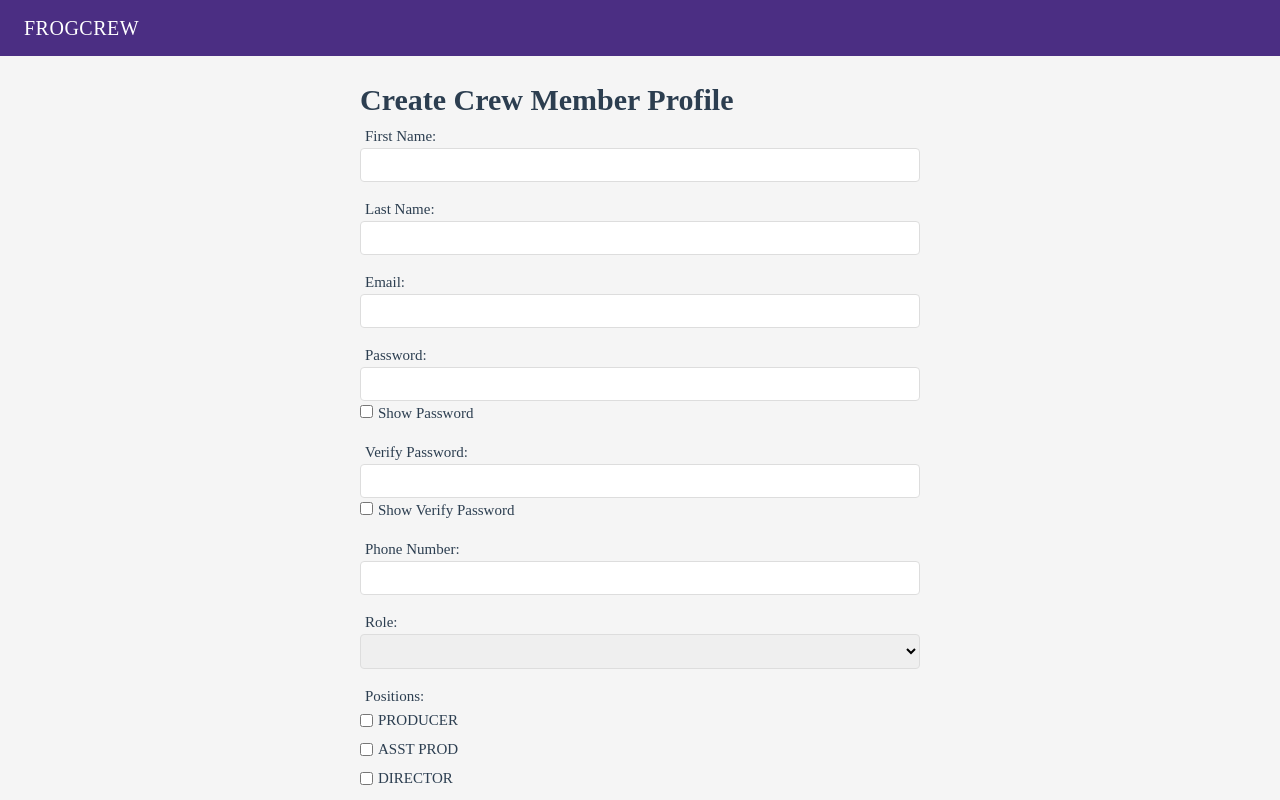
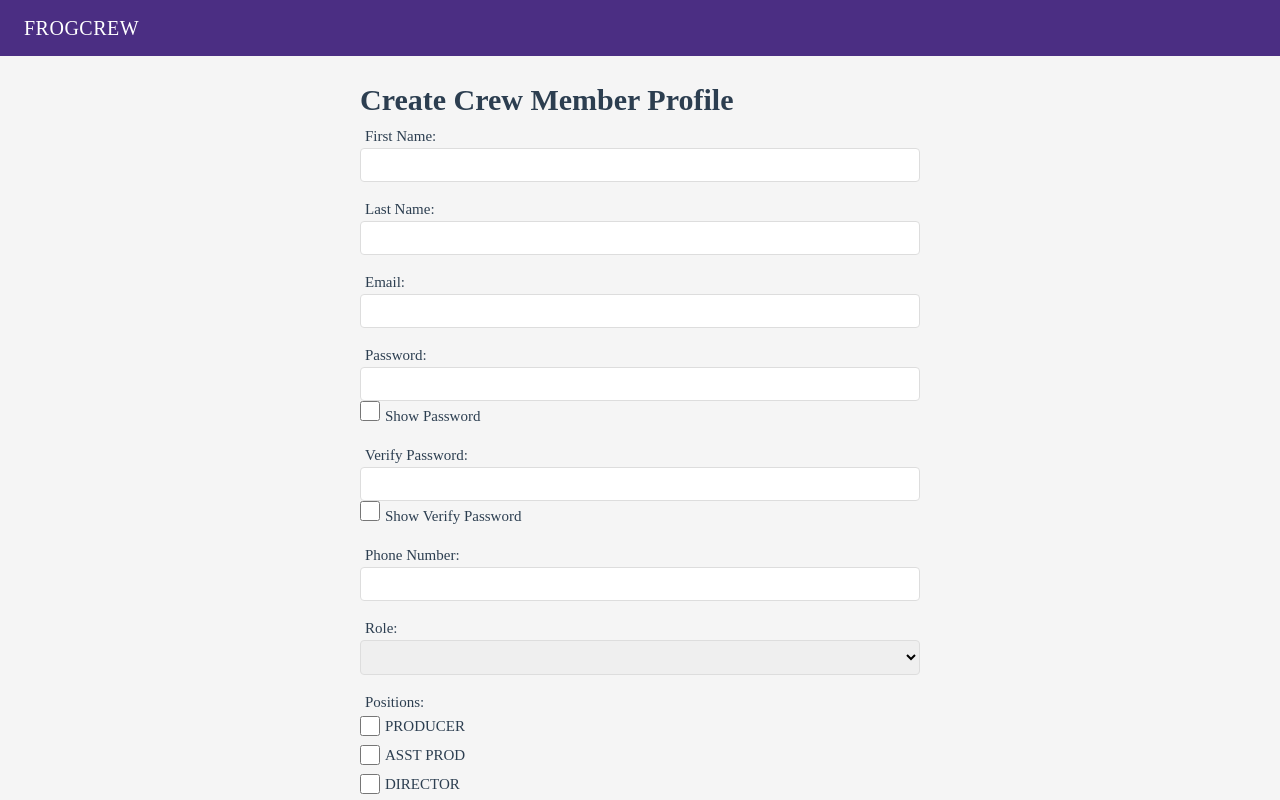
Before and after one commit to alsuri04/FrogCrew-frontend, a Vue app: page /register in a window 1280 px wide. Built offline with nearby package versions, Linux system fonts and the light colour scheme.

Commit message:
fix button routing

```diff
--- a/src/components/CrewMember/CreateProfile.vue
+++ b/src/components/CrewMember/CreateProfile.vue
@@ -49,7 +49,7 @@
           <label :for="pos">{{ pos }}</label>
         </div>
       </div>
-      <button type="submit">Create Profile</button>
+      <button type="submit" @click="handleButtonClick">Create Profile</button>
     </form>
   </div>
 </template>
@@ -94,10 +94,18 @@ export default {
       axios.post('http://localhost:5228/crewMember', this.userDTO)
       .then(response => {
         console.log('Profile Created:', response.data)
+        alert('Profile successfully created!')
+          this.navigateToLogin()
       })
       .catch(error => {
         console.error('Error creating profile:', error)
       })
+    },
+    handleButtonClick() {
+      // This method is intentionally left empty to prevent default behavior
+    },
+    navigateToLogin() {
+      this.$router.push('/')
     }
   }
 }
@@ -167,4 +175,9 @@ button:hover {
   color: red;
   margin-bottom: 15px;
 }
+
+input[type="checkbox"] {
+  width: 20px;
+  height: 20px;
+}
 </style>
--- a/src/components/CrewSchedule/UpdateCrewSchedule.vue
+++ b/src/components/CrewSchedule/UpdateCrewSchedule.vue
@@ -76,8 +76,13 @@
 
 <script>
 import axios from "axios";
+import { useRouter } from 'vue-router';
 export default {
   props: ["gameId"],
+  setup() {
+    const router = useRouter();
+    return { router };
+  },
   data() {
     return {
       crewedMembers: [],
```
